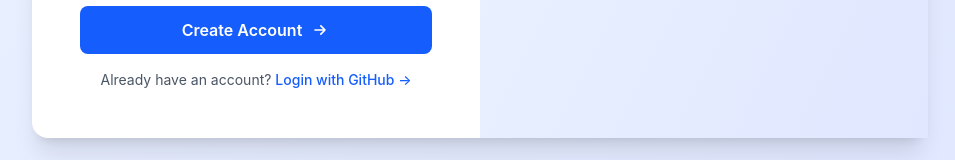
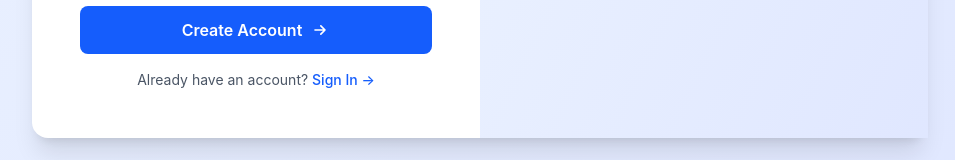
Before and after one commit to ALAN-KRATI/HireConnect-Frontend, a React app: page /register in a window 1280 px wide. Shown: the part 893-1053 px from the top of the page, without its empty margins (160-1115 px from the left). Built offline with nearby package versions, Linux system fonts and the light colour scheme; the HTML template or start-up script is replaced by a standard one.

Commit message:
fixed wrong login option on existng account

```diff
--- a/src/pages/Register.jsx
+++ b/src/pages/Register.jsx
@@ -237,9 +237,9 @@
           <div className="mt-4 text-center text-sm">
             <p className="text-gray-600">
               Already have an account?{' '}
-              <button onClick={handleGitHubLogin} className="text-blue-600 hover:text-blue-700 font-medium">
-                Login with GitHub →
-              </button>
+              <Link to="/login" className="text-blue-600 hover:text-blue-700 font-medium">
+                Sign In →
+              </Link>
             </p>
           </div>
         </div>
```
